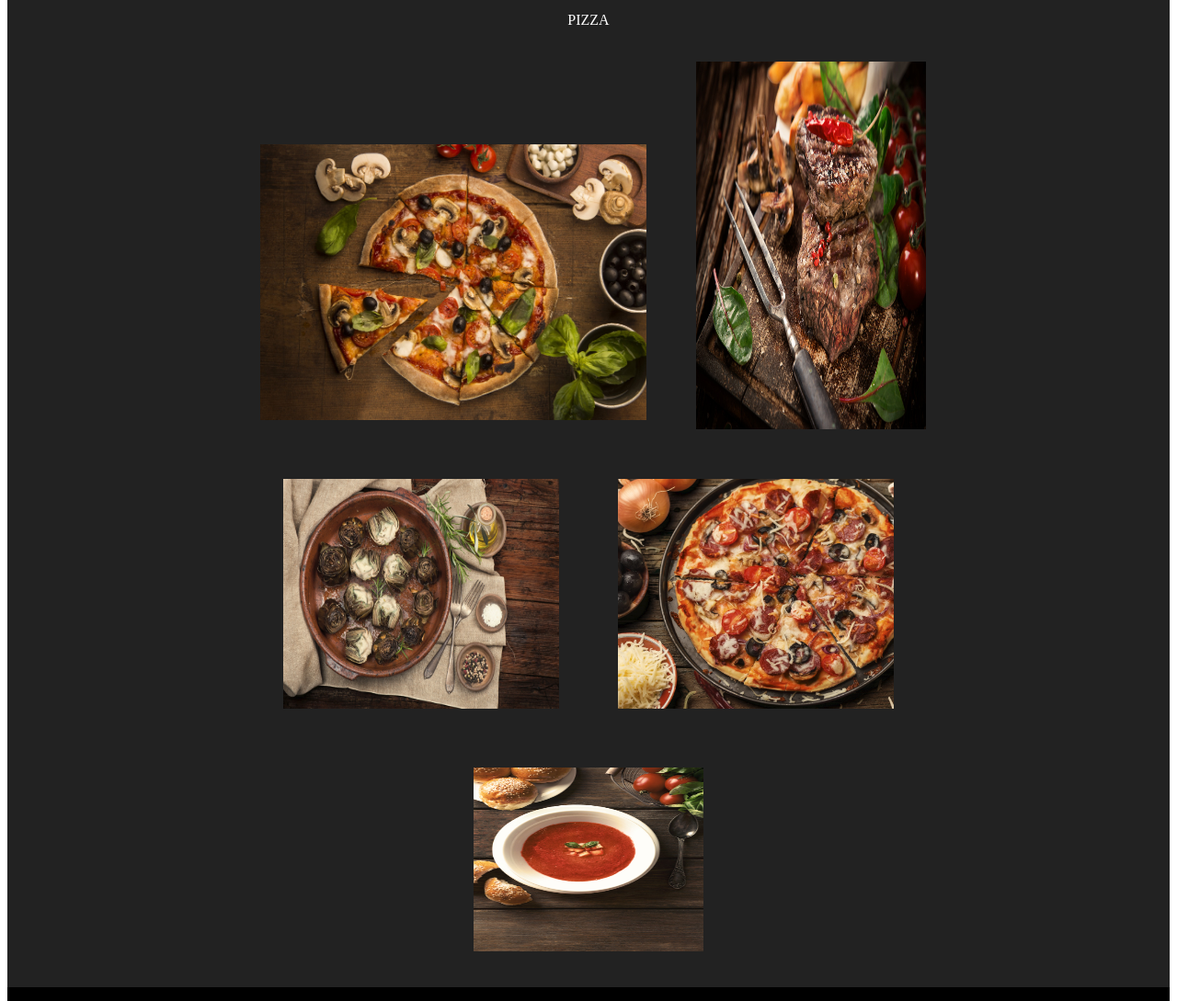
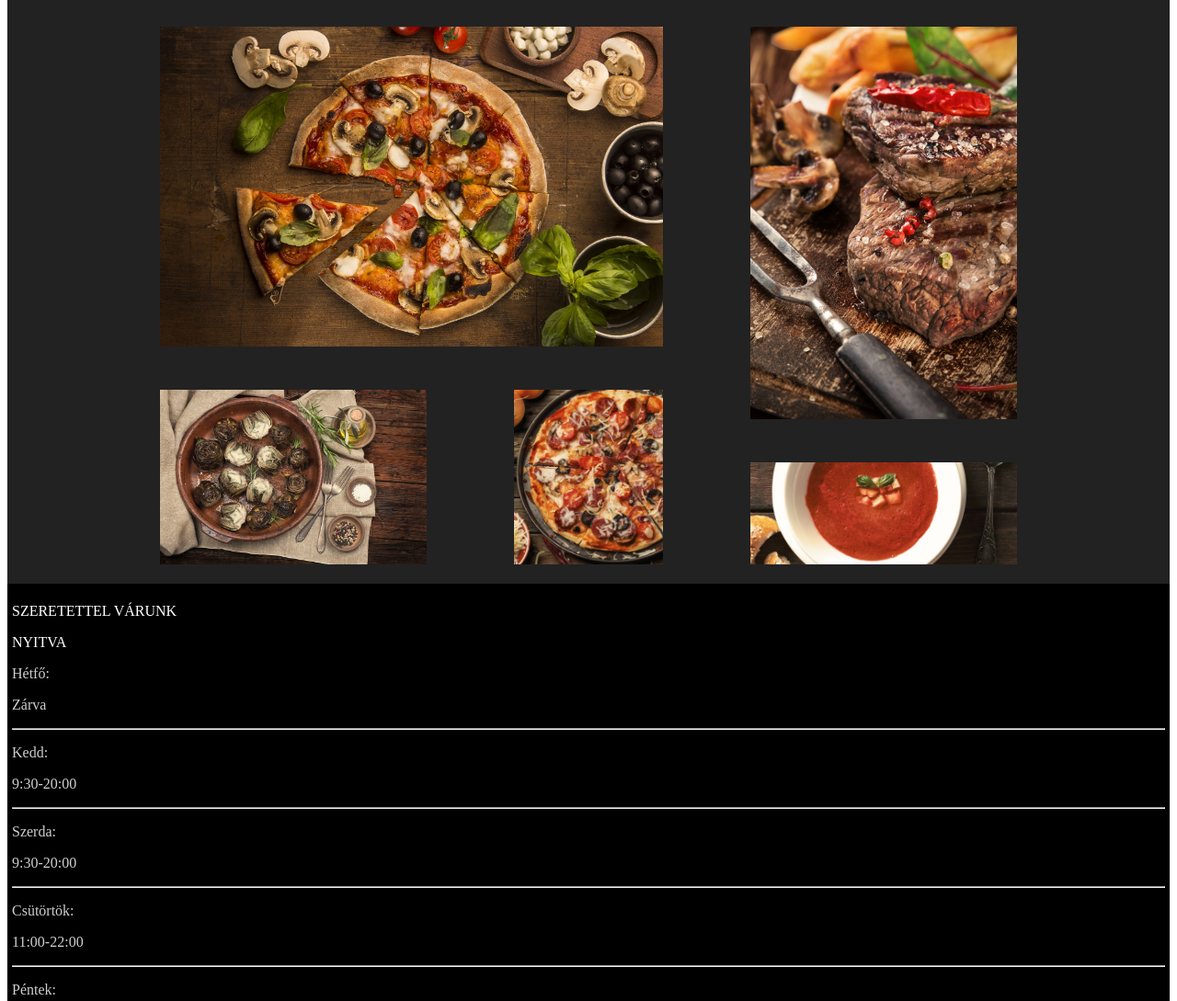
Before and after one commit to Kornel1227/Pizzaweb, a plain HTML site: page index.html in a window 1280 px wide. Shown: the part 1120-2209 px from the top of the page at 92% size. Drawn offline with Linux system fonts and the light colour scheme.

Commit message:
specialitras

```diff
--- a/index.html
+++ b/index.html
@@ -37,23 +37,30 @@
     <div class="specialitasok">
         <h2>-SPECIALITÁSAINK-</h2>
         <p style="color: grey;">Az ízek tökéletes összhangja</p>
-        <div>
-            <p>PIZZA</p>
-            <img src="img/Pizzakep.jpg" alt="Pizzakep" id="pizza">
-            <img src="img/steak.jpg" alt="Vörörsboros marhapecseny" id="pecsenye">
-            <br>
-            <img src="img/vegyeszoldseg.jpg" alt="Vegyes zöldségsaláta olivával" id="vegyeszoldseg">
-            <img src="img/szalamispzza.jpg" alt="Pizza" id="szalamispizza">
-            <img src="img/leves.jpg" alt="Előétel" id="leves">
-
+        <div class="gallery">
+            <figure class="gallery_item gallery__item--1">
+                <img src="img/Pizzakep.jpg" alt="Pizzakep" class="gallery__img">
+            </figure>
+            <figure class="gallery_item gallery__item--2">
+                <img src="img/steak.jpg" alt="Vörörsboros marhapecseny" class="gallery__img">
+            </figure>
+            <figure class="gallery_item gallery__item--3">
+                <img src="img/vegyeszoldseg.jpg" alt="Vegyes zöldségsaláta olivával" class="gallery__img">
+            </figure>
+            <figure class="gallery_item gallery__item--4">
+                <img src="img/szalamispzza.jpg" alt="Pizza" class="gallery__img">
+            </figure>
+            <figure class="gallery_item gallery__item--5">
+                <img src="img/leves.jpg" alt="Előétel" class="gallery__img">
+            </figure>
         </div>
     </div>
     <div class="nyitvatartas">
         <div id="szeretet">
             <p>SZERETETTEL VÁRUNK</p>
         </div>
-        <div id="nyitva">
-            <p>NYITVA</p>
+        <div class="nyitva">
+            <p id="nyitvaa">NYITVA</p>
             <p>Hétfő: </p>
             <p>Zárva</p>
             <hr>
@@ -76,7 +83,9 @@
             <p>11:00-22:00</p>
         </div>
         <div id="probald">
-            <p>PRÓBÁLD KI FENSÉGES Fenséges ételeink</p>
+            <p>PRÓBÁLD KI FENSÉGES FENSÉGES ÉTELEINKS</p>
+            <p style="color: grey;">Lorem ipsum dolor sit amet consectetur adipisicing elit. Odio, officiis, dicta eveniet aperiam sint soluta cum aut eaque dolorem.</p>
+            <p><a href="#"  style="color: white;">FOGLALJ ASZTALT</a></p>
         </div>
         <footer>
             <hr id="hr">
--- a/style.css
+++ b/style.css
@@ -58,42 +58,6 @@
     margin-left: 30%;
 
 }
-#pizza{
-    height: 300px;
-    width: 420px;
-    display: inline-block;
-    margin: auto;
-    padding: 30px;
-}
-#pecsenye{
-    height: 400px;
-    width: 250px;
-    display: inline-block;
-    margin: auto;
-    padding: 20px;
-}
-#vegyeszoldseg{
-    height: 250px;
-    width: 300px;
-    display: inline-block;
-    margin: auto;
-    padding: 30px;
-}
-#szalamispizza{
-    height: 250px;
-    width: 300px;
-    display: inline-block;
-    margin: auto;
-    padding: 30px;
-}
-#leves{
-    height: 200px;
-    width: 250px;
-    display: inline-block;
-    margin: auto;
-    padding: 30px;
-
-}
 .balpizza{
     float: right;
 }
@@ -112,7 +76,54 @@ footer{
 a{
     color: grey;
 }
-#id{
+#hr{
     margin-left: 10%;
     margin-right: 10%;
 }
+.nyitva{
+    color: rgb(207, 207, 207);
+}
+#nyitvaa{
+    color: white;
+}
+.gallery{
+    display: grid;
+    grid-template-columns: repeat(8, 1fr);
+    grid-template-rows: repeat(8, 5vw);
+    grid-gap: 15px;
+}
+.gallery__img {
+    width: 100%;
+    height: 100%;
+    object-fit: cover;
+}
+.gallery__item--1 {
+    grid-column-start: 1;
+    grid-column-end: 6;
+    grid-row-start: 1;
+    grid-row-end: 6;
+}
+.gallery__item--2{
+    grid-column-start: 6;
+    grid-column-end: 9;
+    grid-row-start: 1;
+    grid-row-end: 7;
+}
+.gallery__item--3{
+    grid-column-start: 1;
+    grid-column-end: 4;
+    grid-row-start: 6;
+    grid-row-end: 9;
+}
+.gallery__item--4{
+    grid-column-start: 4;
+    grid-column-end: 6;
+    grid-row-start: 6;
+    grid-row-end: 9;
+}
+.gallery__item--5{
+    grid-column-start: 6;
+    grid-column-end: 9;
+    grid-row-start: 7;
+    grid-row-end: 9;
+}
```
